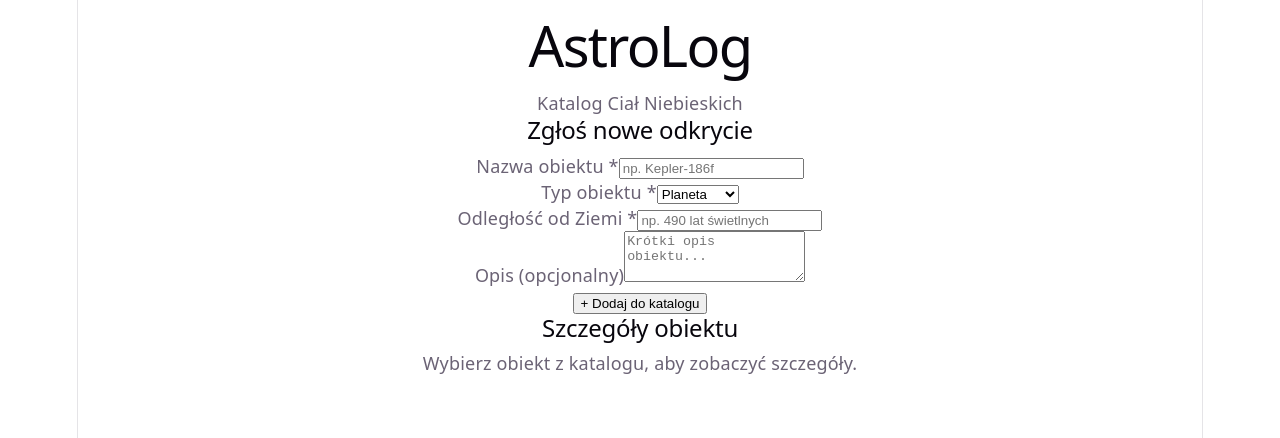
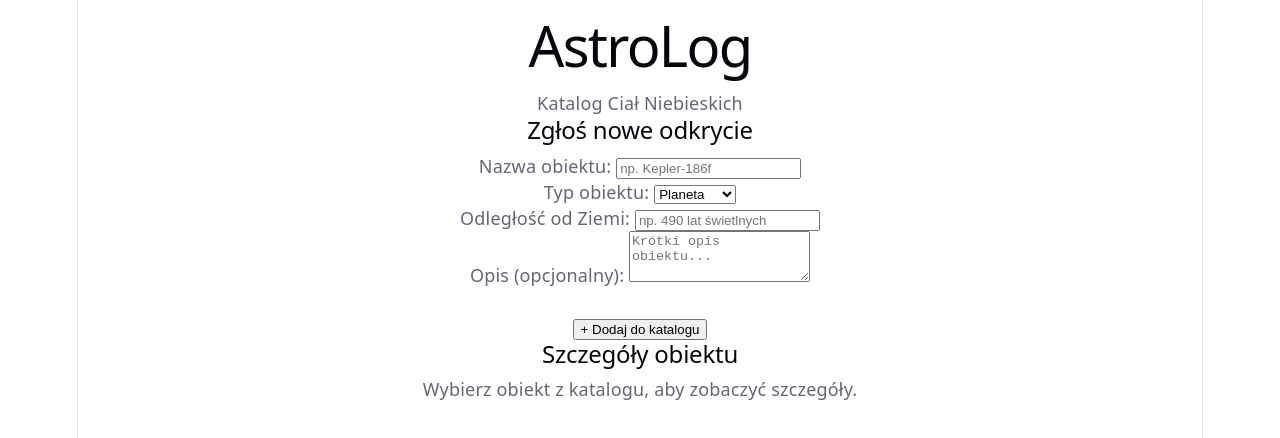
Before and after one commit to Szymu5/astrolog-Micha-owski-Studenny, a React (Vite) app: page / in a window 1280 px wide. Shown: the top 438 px of the page. Built offline with nearby package versions, Linux system fonts and the light colour scheme.

Commit message:
Drobne poprawki w DiscoveryForm.tsx

```diff
--- a/src/components/DiscoveryForm.tsx
+++ b/src/components/DiscoveryForm.tsx
@@ -45,7 +45,7 @@ export default function DiscoveryForm({ objectsCount, onAddObject }: Props) {
             <form onSubmit={handleSubmit} className="form">
 
                 <div className="form-group">
-                    <label htmlFor="name">Nazwa obiektu *</label>
+                    <label htmlFor="name">Nazwa obiektu: </label>
                     <input
                         id="name"
                         type="text"
@@ -56,7 +56,7 @@ export default function DiscoveryForm({ objectsCount, onAddObject }: Props) {
                 </div>
 
                 <div className="form-group">
-                    <label htmlFor="type">Typ obiektu *</label>
+                    <label htmlFor="type">Typ obiektu: </label>
                     <select
                         id="type"
                         value={type}
@@ -71,7 +71,7 @@ export default function DiscoveryForm({ objectsCount, onAddObject }: Props) {
                 </div>
 
                 <div className="form-group">
-                    <label htmlFor="distance">Odległość od Ziemi *</label>
+                    <label htmlFor="distance">Odległość od Ziemi: </label>
                     <input
                         id="distance"
                         type="text"
@@ -82,7 +82,7 @@ export default function DiscoveryForm({ objectsCount, onAddObject }: Props) {
                 </div>
 
                 <div className="form-group">
-                    <label htmlFor="description">Opis (opcjonalny)</label>
+                    <label htmlFor="description">Opis (opcjonalny): </label>
                     <textarea
                         id="description"
                         placeholder="Krótki opis obiektu..."
@@ -91,10 +91,13 @@ export default function DiscoveryForm({ objectsCount, onAddObject }: Props) {
                         rows={3}
                     />
                 </div>
-
+<br>
+</br>
                 <button type="submit" className="btn-submit">
                     + Dodaj do katalogu
                 </button>
+                <br>
+                </br>
             </form>
         </section>
     );
```
